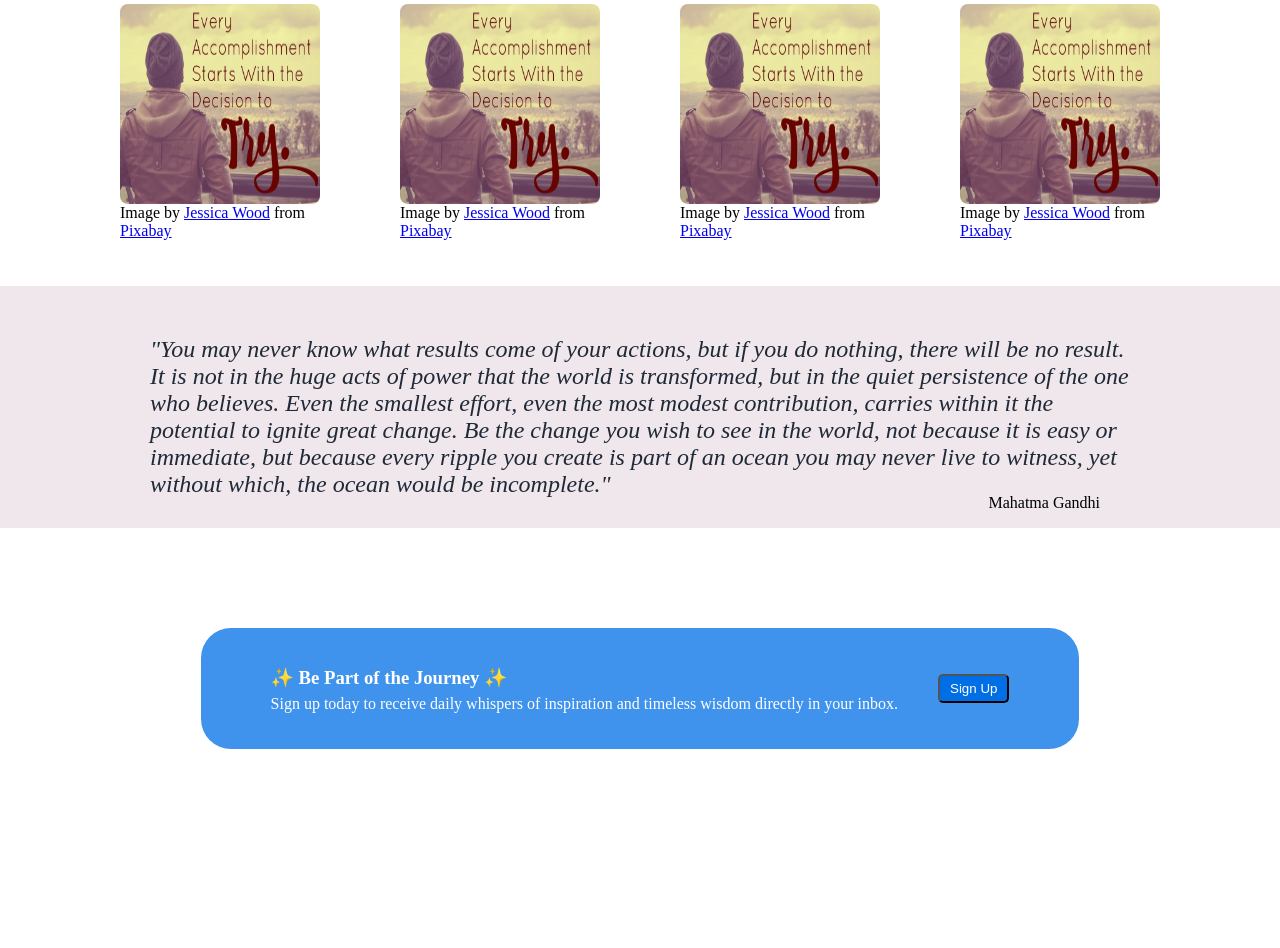
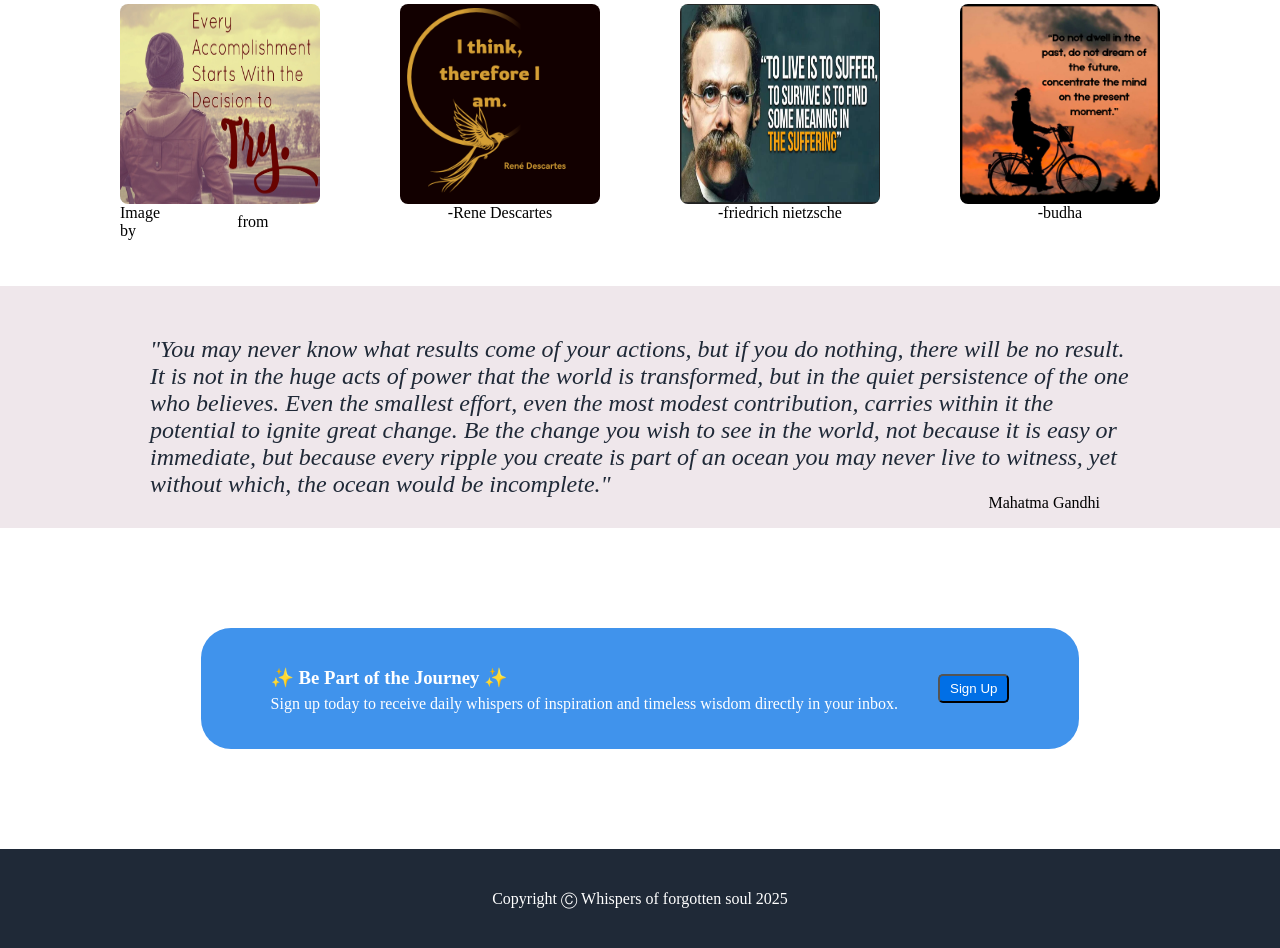
Before and after one commit to shoaib-mehsud/Project-Landing-Page, a plain HTML site: page index.html in a window 1280 px wide. Shown: the part 532-1480 px from the top of the page. Before the commit the page ends 1381 px from the top, so only its background shows below. Drawn offline with Linux system fonts and the light colour scheme.

Commit message:
feat: Completed footer and add proper images

```diff
--- a/index.html
+++ b/index.html
@@ -3,7 +3,7 @@
 <head>
     <meta charset="UTF-8">
     <meta name="viewport" content="width=device-width, initial-scale=1.0">
-    <title>Document</title>
+    <title>Landing Page</title>
     <link rel="stylesheet" href="style.css">
 </head>
 <body>
@@ -12,10 +12,10 @@
         <div class="head-upper">
             <img id="logo" src="img/logo.png" alt="logo">
             <ul>
-                <li>Home</li>
-                <li>Collection</li>
-                <li>About us</li>
-                <li>Contact</li>
+                <li><a href="#">Home</a></li>
+                <li><a href="#">Collection</a></li>
+                <li><a href="#">About us</a></li>
+                <li><a href="#">Contact</a></li>
             </ul>
         </div>
 
@@ -54,18 +54,20 @@
                 </figure>
 
                  <figure class="head-img">
-                    <img src="img/header-img.jpg" alt="Inspirational Quote">
-                    <figcaption>Image by <a href="https://pixabay.com/users/jess_the_va-854375/?utm_source=link-attribution&utm_medium=referral&utm_campaign=image&utm_content=1136863">Jessica Wood</a> from <a href="https://pixabay.com//?utm_source=link-attribution&utm_medium=referral&utm_campaign=image&utm_content=1136863">Pixabay</a></figcaption>
+                    <img src="img/I think, therefore I am..png" alt="Quote">
+                    <figcaption>-Rene Descartes</figcaption>
                 </figure>
 
                  <figure class="head-img">
-                    <img src="img/header-img.jpg" alt="Inspirational Quote">
-                    <figcaption>Image by <a href="https://pixabay.com/users/jess_the_va-854375/?utm_source=link-attribution&utm_medium=referral&utm_campaign=image&utm_content=1136863">Jessica Wood</a> from <a href="https://pixabay.com//?utm_source=link-attribution&utm_medium=referral&utm_campaign=image&utm_content=1136863">Pixabay</a></figcaption>
+                    <img src="img/nietzsche.png" alt="Inspirational Quote">
+                    <figcaption>-friedrich nietzsche</figcaption>
                 </figure>
 
                  <figure class="head-img">
-                    <img src="img/header-img.jpg" alt="Inspirational Quote">
-                    <figcaption>Image by <a href="https://pixabay.com/users/jess_the_va-854375/?utm_source=link-attribution&utm_medium=referral&utm_campaign=image&utm_content=1136863">Jessica Wood</a> from <a href="https://pixabay.com//?utm_source=link-attribution&utm_medium=referral&utm_campaign=image&utm_content=1136863">Pixabay</a></figcaption>
+                    <img src="img/budhs.png" alt="Inspirational Quote">
+                    <figcaption>
+                        -budha
+                    </figcaption>
                 </figure>
 
 
@@ -92,7 +94,7 @@
         </div>
 
     <footer>
-
+        <p>Copyright &#9400; Whispers of forgotten soul 2025</p>
     </footer>
 
 </body>
--- a/style.css
+++ b/style.css
@@ -11,10 +11,13 @@ body{
 }
 ul{
  display: flex;
- color: white;
  gap: 15px;
  list-style-type: none;
     padding-right: 180px;
+}
+a{
+    color: white;
+    text-decoration: none;
 }
 #logo{
     width: 60px;
@@ -157,3 +160,19 @@ margin: 50px;
 .alert-container>p{
     margin-top: -13px;
 }
+
+figcaption{
+    display: flex;
+    align-items: center;
+    justify-content: center;
+}
+
+footer{
+
+    display: flex;
+    align-items: center;
+    justify-content: center;
+    background-color: #1F2937;
+    color: white;
+    padding: 25px;
+}
```
Also changed, not shown: img/I think, therefore I am..png (added), img/budhs.png (added), img/nietzsche.png (added).
